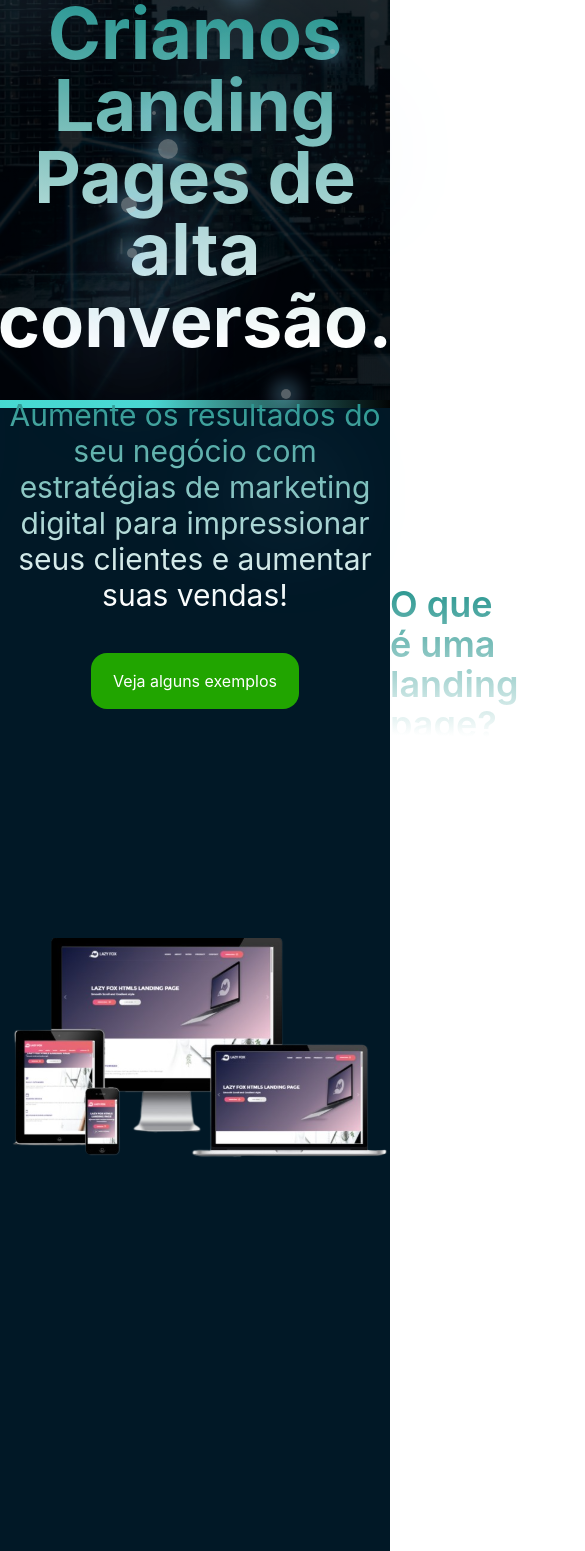
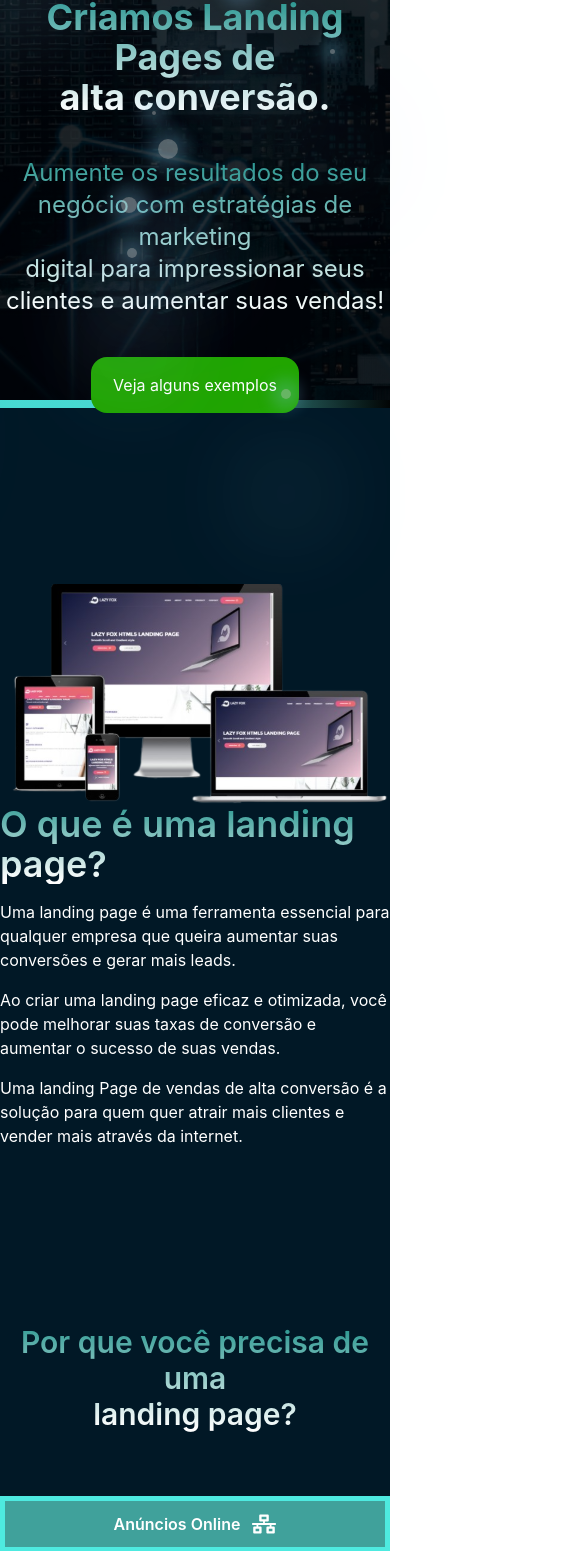
Before and after one commit to DenilsonCoutinho/LadingPage, a Next.js app: page / in a window 390 px wide. Shown: the part 436-1987 px from the top of the page, 585 px wide, since content can reach past the window. Built offline with nearby package versions, Linux system fonts and the light colour scheme.

Commit message:
ajustes na responsividade

```diff
--- a/src/pages/ourDiferential/index.js
+++ b/src/pages/ourDiferential/index.js
@@ -5,10 +5,10 @@ import { IoIosFlash } from "react-icons/io";
 export default function OurDiferential() {
   return (
     <div className="flex flex-col max-w-[1000px] m-auto mt-44">
-      <h1 className="linearText text-4xl font-semibold ">
+      <h1 className="lg:text-left text-center linearText text-4xl font-semibold ">
         Diferenciais das nossas páginas
       </h1>
-      <div className="grid grid-cols-2">
+      <div className="grid lg:grid-cols-2 justify-center">
         <div className="flex flex-col items-center gap-3 px-4 w-[450px] h-56 border mt-20 rounded-xl">
             <FaSearchDollar className="text-white z-50 text-2xl mt-2"/>
           <h1 className="text-white font-bold">Alta conversão</h1>
--- a/src/pages/presentation/index.js
+++ b/src/pages/presentation/index.js
@@ -142,11 +142,11 @@ export default function presentation() {
           })}
         <div className=" flex flex-col justify-center items-center  gap-10 pt-24 max-w-[1300px] m-auto">
           <Image src={Logo} width={300} height={300} />
-          <h1 className="text-7xl linearText font-bold text-center">
+          <h1 className="2xl:text-7xl xl:text-5xl lg:text-4xl text-4xl linearText font-bold text-center">
             Criamos Landing Pages de <br />
             alta conversão.
           </h1>
-          <p className="linearText text-3xl text-center">
+          <p className="linearText xl:text-3xl text-2xl text-center">
             Aumente os resultados do seu negócio com estratégias de marketing
             <br />
             digital para impressionar seus clientes e aumentar suas vendas!
--- a/src/pages/whatIsLp/index.js
+++ b/src/pages/whatIsLp/index.js
@@ -6,7 +6,7 @@ import style from "../../styles/presentation.module.css";
 export default function WhatIsLp() {
   return (
     <>
-      <div className='flex flex-row justify-between max-w-[1000px] m-auto mt-44'>
+      <div className='flex lg:flex-row flex-col justify-center items-center lg:justify-between max-w-[1000px] m-auto mt-44'>
         <Image src={PcImageLpResponsive}/>
         <div className="flex flex-col max-w-[29.6rem] ">
             <h1 className="linearText text-4xl font-semibold max-w-[29.6rem]">O que é uma landing page?</h1>
--- a/src/pages/whyToHave/index.js
+++ b/src/pages/whyToHave/index.js
@@ -41,12 +41,12 @@ export default function WhyToHave() {
   return (
     <>
       <div className="flex flex-col max-w-[1000px] m-auto mt-44">
-        <h1 className="linearText text-4xl font-semibold ]">
+        <h1 className="linearText lg:text-left text-center lg:text-4xl text-3xl font-semibold ]">
           Por que você precisa de uma
-          <br /> landing page?
+          <br className=""/> landing page?
         </h1>
         <div className="mt-16 ">
-          <div className="flex justify-between bg-[#40A19B] h-14 rounded-t-lg ">
+          <div className="flex lg:flex-row flex-col justify-between bg-[#40A19B] lg:h-14 rounded-t-lg ">
             {options.map((items, index) => {
               return (
                 <div
@@ -54,11 +54,11 @@ export default function WhyToHave() {
                   onClick={() => {
                     setChangeOption(items);
                   }}
-                  className={`cursor-pointer flex  flex-row gap-3 justify-center w-full items-center   border ${
+                  className={`cursor-pointer flex  flex-row gap-3 justify-center w-full items-center   border-[1px] ${
                     changeOption?.id === index + 1
-                      ? "border-[#4EEAE0] border-tb-[4px]  h-14"
+                      ? "border-[#4EEAE0] lg:border-[5px] border-[5px]  h-14"
                       : " "
-                  } h-14  overflow-x-auto `}
+                  } h-14   `}
                 >
                   <h1 className="font-semibold text-white ">{items.name}</h1>
                   <h1 className="font-semibold text-2xl text-white ">
@@ -68,12 +68,12 @@ export default function WhyToHave() {
               );
             })}
           </div>
-          <div className="flex flex-row justify-between p-10 items-center bg-[#042233] h-[25rem] px-16 rounded-b-sm ">
+          <div className="flex lg:flex-row flex-col justify-center lg:justify-between p-10 items-center bg-[#042233] lg:h-[25rem] px-16 rounded-b-sm ">
             <div className="w-96">
               <Image src={changeOption?.image} />
             </div>
-            <div className="flex flex-col gap-5">
-              <p className="text-white w-96 break-words">
+            <div className="flex flex-col lg:items-start items-center gap-5">
+              <p className="text-white lg:text-justify text-center w-96 break-words">
                 {changeOption?.text}
               </p>
               <button className="bg-[#21A500] w-52 h-14 rounded-2xl text-white">
```
